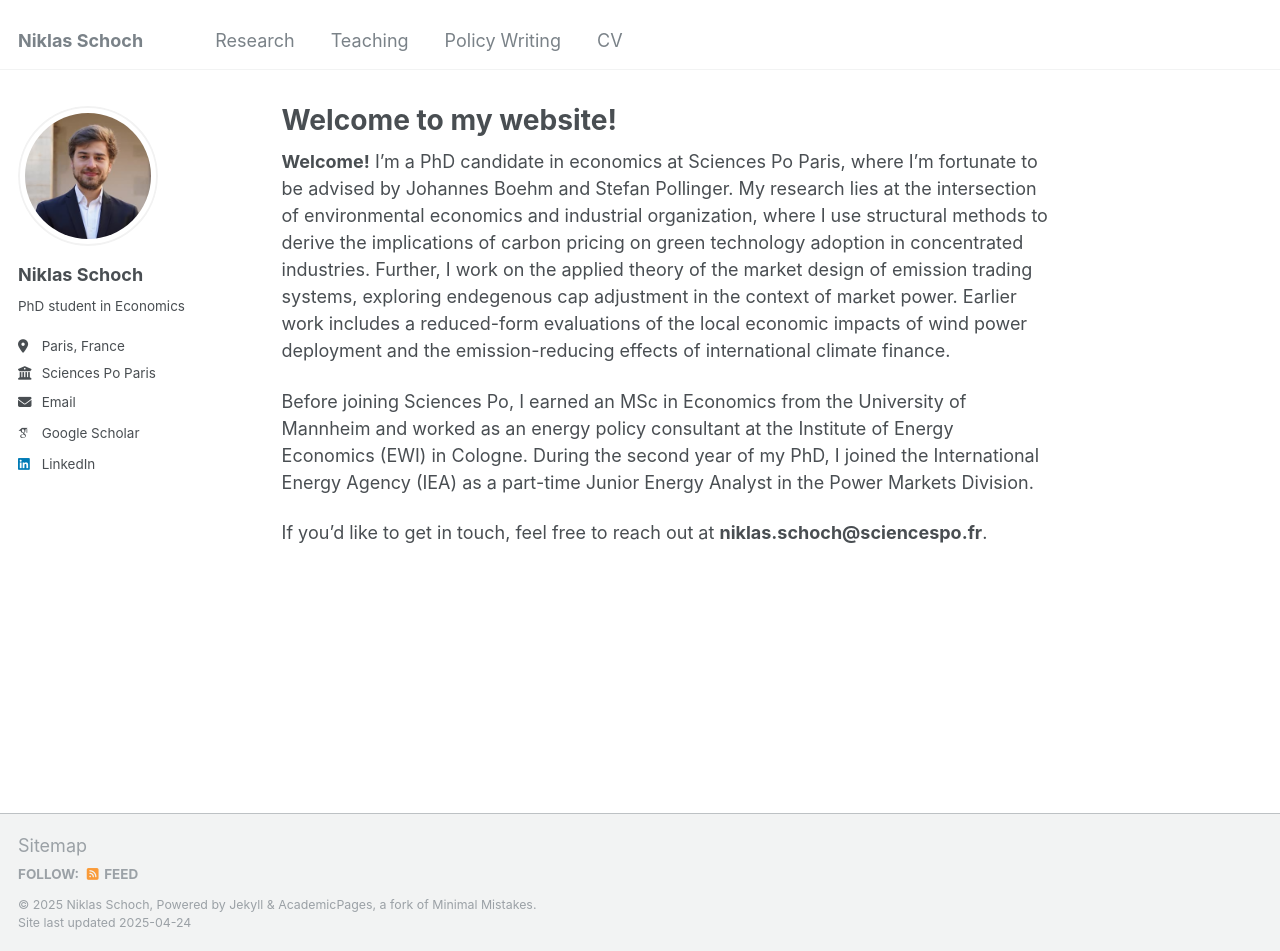
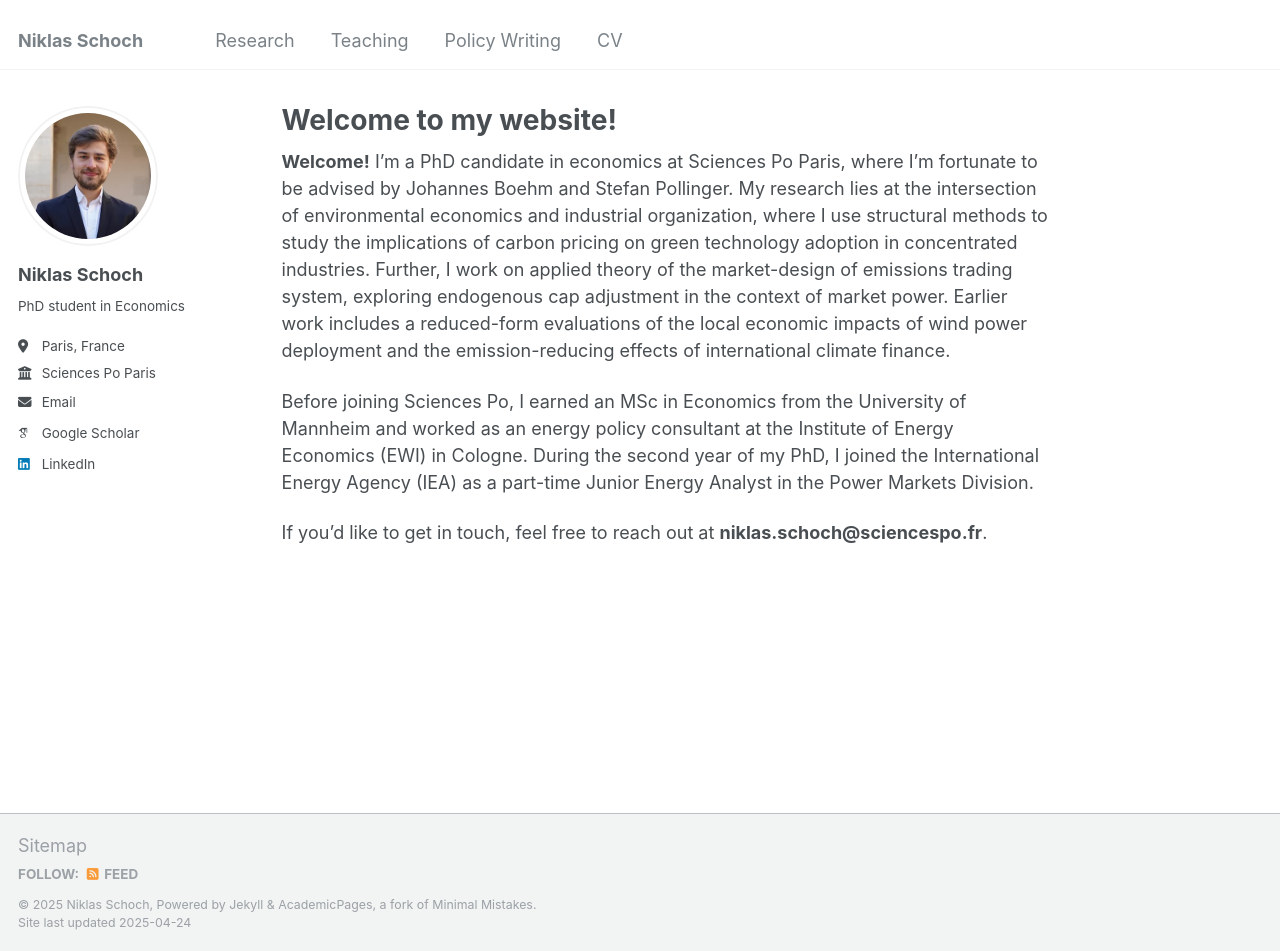
Before and after one commit to niklasschoch/niklasschoch.github.io, a Jekyll site: the page built from _pages/about.md, in a window 1280 px wide and 951 px high. Built offline with Jekyll 4.4.1, drawn with Linux system fonts in a browser that asks for light colours; some web fonts are replaced.

Commit message:
Update about.md
Signed-off-by: niklasschoch <74817881+niklasschoch@users.noreply.github.com>

```diff
--- a/_pages/about.md
+++ b/_pages/about.md
@@ -7,7 +7,7 @@ redirect_from:
   - /about.html
 ---
 
-**Welcome!** I’m a PhD candidate in economics at Sciences Po Paris, where I’m fortunate to be advised by Johannes Boehm and Stefan Pollinger. My research lies at the intersection of environmental economics and industrial organization, where I use structural methods to derive the implications of carbon pricing on green technology adoption in concentrated industries. Further, I work on the applied theory of the market design of emission trading systems, exploring endegenous cap adjustment in the context of market power. Earlier work includes a reduced-form evaluations of the local economic impacts of wind power deployment and the emission-reducing effects of international climate finance.
+**Welcome!** I’m a PhD candidate in economics at Sciences Po Paris, where I’m fortunate to be advised by Johannes Boehm and Stefan Pollinger. My research lies at the intersection of environmental economics and industrial organization, where I use structural methods to study the implications of carbon pricing on green technology adoption in concentrated industries. Further, I work on applied theory of the market-design of emissions trading system, exploring endogenous cap adjustment in the context of market power. Earlier work includes a reduced-form evaluations of the local economic impacts of wind power deployment and the emission-reducing effects of international climate finance.
 
 Before joining Sciences Po, I earned an MSc in Economics from the University of Mannheim and worked as an energy policy consultant at the Institute of Energy Economics (EWI) in Cologne. During the second year of my PhD, I joined the International Energy Agency (IEA) as a part-time Junior Energy Analyst in the Power Markets Division.
 
```
